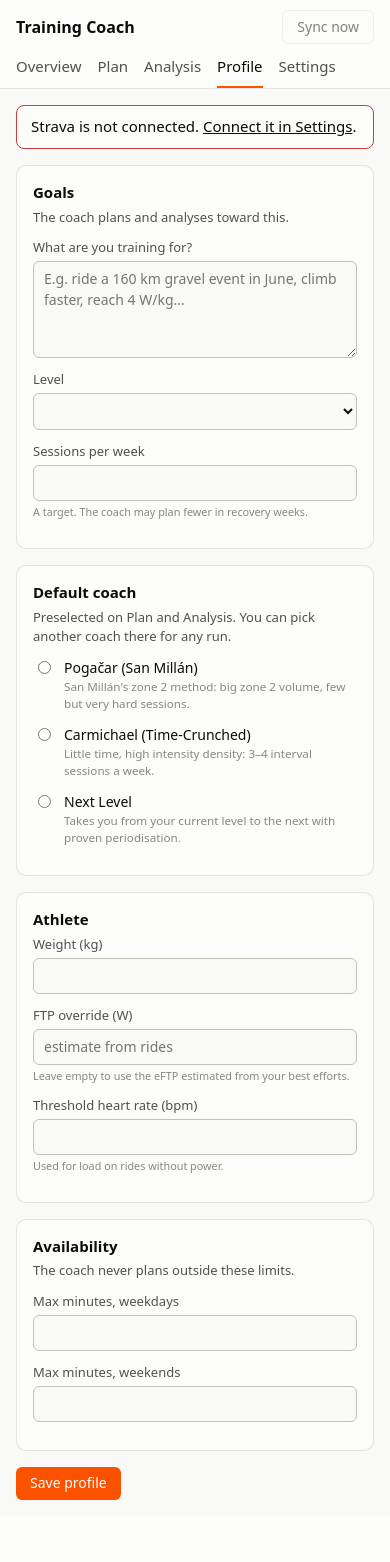
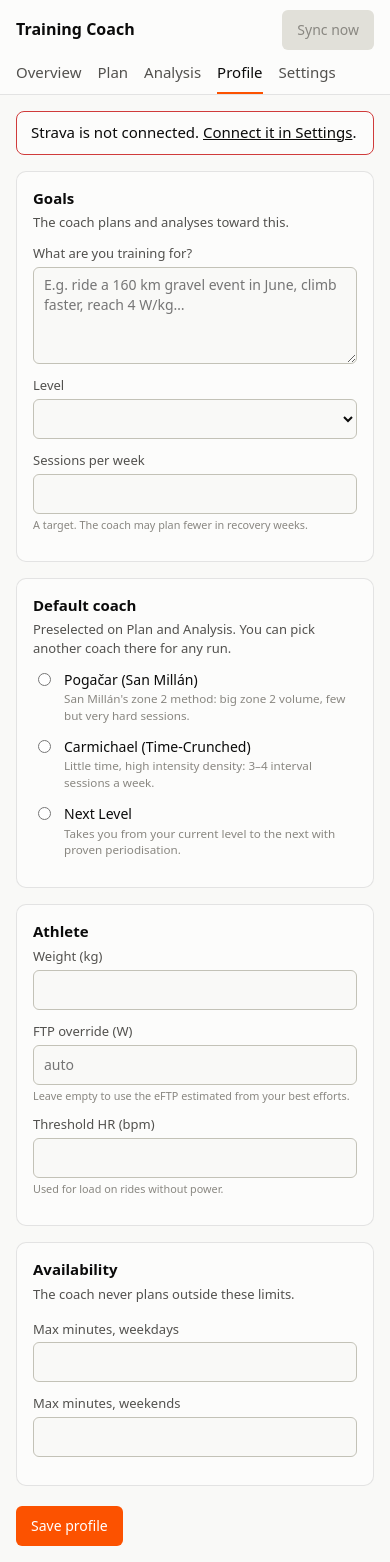
Before and after one commit to johanlasses/training-coach, a FastAPI app: template training_coach/app/templates/profile.html in a window 390 px wide. Before the commit the page ends 1500 px from the top, so only its background shows below. Run offline with FastAPI, Linux system fonts and the light colour scheme; the template is opened without the code that fills it, so the values that code supplies are empty; parts of the project's set-up code (start-up, migrations or seed data) failed here and were passed over; some libraries are stand-ins or nearby versions.

Commit message:
Fix Strava 429 sync failures, consistent desktop layout (0.3.1)
- Strava: respect the daily read limit too. Backfill stops short of it so new rides can still
  be listed, a 429 pauses Strava calls until the limit resets, and a rate-limited sync shows a
  note instead of "Sync failed".
- Layout: buttons and inputs share one height (larger on phones); filled orange only for the
  main action; grey disabled buttons; Profile and Settings flow into two columns on wide
  screens; the header no longer wraps at Home Assistant width; inline styles moved to CSS.
- tools/mobile_check.py: --desktop and --width=N for browser-size screenshots.

Co-Authored-By: Claude Opus 5.5 <noreply@anthropic.com>

```diff
--- a/training_coach/app/main.py
+++ b/training_coach/app/main.py
@@ -3,6 +3,7 @@ from __future__ import annotations
 
 import asyncio
 import logging
+import time
 from contextlib import asynccontextmanager
 from datetime import date, datetime, timedelta, timezone
 from pathlib import Path
@@ -268,7 +269,12 @@ async def analysis_view(request: Request, id: int | None = None):
 
 @app.post("/sync")
 async def sync_now(request: Request):
-    request.app.state.st.start_job("sync", request.app.state.st.do_sync())
+    st: State = request.app.state.st
+    if st.strava.paused_until > time.time():
+        until = datetime.fromtimestamp(st.strava.paused_until, timezone.utc).strftime("%H:%M")
+        st.flash = ("ok", f"Strava's rate limit was reached. Sync resumes on its own at {until} UTC.")
+        return back(request, "/")
+    st.start_job("sync", st.do_sync())
     return back(request, "/")
 
 
--- a/training_coach/app/static/app.css
+++ b/training_coach/app/static/app.css
@@ -19,6 +19,9 @@
   --critical: #d03b3b;
   --success-text: #006300;
   --accent: #fc5200; /* Strava-ish orange for buttons only, never data */
+  --control-h: 32px;  /* buttons and inputs share one height so they line up in rows */
+  --radius: 10px;
+  --radius-sm: 6px;
 }
 @media (prefers-color-scheme: dark) {
   :root {
@@ -50,22 +53,37 @@ body {
 }
 a { color: inherit; }
 header {
-  display: flex; align-items: center; gap: 24px; flex-wrap: wrap;
+  display: flex; align-items: center; gap: 24px;
   padding: 12px 24px; border-bottom: 1px solid var(--border); background: var(--surface-1);
 }
-header h1 { font-size: 18px; margin: 0; }
+header h1 { font-size: 18px; margin: 0; flex: none; }
+nav { flex: none; }
 nav a { text-decoration: none; color: var(--text-secondary); margin-right: 16px; padding: 4px 0; }
 nav a.active { color: var(--text-primary); border-bottom: 2px solid var(--accent); }
-.status { margin-left: auto; color: var(--text-muted); font-size: 13px; display: flex; gap: 12px; align-items: center; }
+.status { margin-left: auto; color: var(--text-muted); font-size: 13px; display: flex; gap: 12px; align-items: center;
+  flex: 1 1 0; min-width: 0; justify-content: flex-end; }
+.status > span { min-width: 0; overflow: hidden; text-overflow: ellipsis; white-space: nowrap; }  /* full text in title */
 main { max-width: 1280px; margin: 0 auto; padding: 24px; }
+/* One filled (primary) action per card or page; everything else is .secondary. */
 button, .btn {
-  font: inherit; font-size: 14px; border: 0; border-radius: 6px; padding: 6px 14px; cursor: pointer;
-  background: var(--accent); color: #fff; text-decoration: none; display: inline-block;
+  font: inherit; font-size: 13px; font-weight: 500; line-height: 1; height: var(--control-h); padding: 0 12px;
+  display: inline-flex; align-items: center; justify-content: center; gap: 6px; white-space: nowrap;
+  border: 1px solid transparent; border-radius: var(--radius-sm); cursor: pointer; text-decoration: none;
+  background: var(--accent); color: #fff;
 }
-button.secondary, .btn.secondary { background: transparent; color: var(--text-primary); border: 1px solid var(--border); }
-button:disabled { opacity: .5; cursor: default; }
+button:hover:not(:disabled), .btn:hover { filter: brightness(1.08); }
+button.secondary, .btn.secondary { background: transparent; color: var(--text-primary); border-color: var(--axis); }
+button.secondary:hover:not(:disabled), .btn.secondary:hover { filter: none; background: var(--grid); }
+button:disabled { background: var(--grid); color: var(--text-muted); border-color: transparent; cursor: default; }
+form { margin: 0; }
 .notice { padding: 10px 14px; border-radius: 8px; border: 1px solid var(--border); background: var(--surface-1); margin-bottom: 16px; }
 .notice.error { border-color: var(--critical); }
+.notice.in-card { margin: 12px 0 0; }
+.notice ul { margin: 4px 0 0; }
+.flush { margin: 0; }
+.footnote { font-size: 13px; color: var(--text-muted); margin-top: 16px; }
+.section-title { font-size: 15px; margin: 0 0 12px; }
+.page-title { margin: 0; }
 .muted { color: var(--text-muted); }
 .secondary-text { color: var(--text-secondary); }
 
@@ -89,6 +107,7 @@ button:disabled { opacity: .5; cursor: default; }
 .card { background: var(--surface-1); border: 1px solid var(--border); border-radius: 10px; padding: 16px; margin-bottom: 16px; }
 .card h2 { font-size: 15px; margin: 0 0 4px; }
 .card .caption { font-size: 13px; color: var(--text-secondary); margin: 0 0 12px; }
+.card-head { display: flex; gap: 12px; align-items: flex-start; justify-content: space-between; }
 .chart-box { position: relative; height: 220px; }
 .chart-box.short { height: 140px; }
 details.data { margin-top: 8px; font-size: 13px; color: var(--text-secondary); }
@@ -115,6 +134,8 @@ details.data th:first-child, details.data td:first-child { text-align: left; }
 .day h3 { margin: 0 0 4px; font-size: 16px; }
 .day .date { font-weight: 600; }
 .day .facts { font-size: 13px; color: var(--text-secondary); overflow-wrap: anywhere; }
+.day p { margin: 6px 0 0; }
+.day .pill-row { margin-top: 6px; }
 .zwift-send { margin: 0 0 8px; }
 .workout-svg { width: 100%; height: 64px; margin-top: 8px; display: block; border-bottom: 1px solid var(--axis); }
 .workout-svg .ftp-line { stroke: var(--text-muted); stroke-dasharray: 3 3; stroke-width: 1; vector-effect: non-scaling-stroke; }
@@ -133,17 +154,24 @@ details.data th:first-child, details.data td:first-child { text-align: left; }
 
 table.zones { width: 100%; border-collapse: collapse; font-size: 13px; font-variant-numeric: tabular-nums; }
 table.zones td { padding: 3px 6px 3px 0; }
+table.zones td.zone-name { width: 130px; }
+table.zones td.num { width: 90px; text-align: right; white-space: nowrap; }
 .zbar { height: 10px; border-radius: 0 4px 4px 0; background: var(--series-1); min-width: 2px; }
 
-.form-page { max-width: 820px; }
+/* Form pages flow their cards into two columns when there's room, one on phones. */
+.form-cols { columns: 2 400px; column-gap: 16px; }
+.form-cols > .card { break-inside: avoid; }
+.form-cols > .span-all, .form-actions { column-span: all; }
+.form-actions { padding-top: 4px; }
 .form-page label { display: block; font-size: 13px; color: var(--text-secondary); margin-bottom: 12px; }
 .form-page label small { display: block; color: var(--text-muted); margin-top: 3px; }
 .form-page label.inline { display: inline-flex; gap: 6px; align-items: center; margin: 0 14px 12px 0; color: var(--text-primary); font-size: 14px; }
 .form-page input:not([type=checkbox], [type=radio]), .form-page textarea, .form-page select, .coach-pick select {
-  display: block; width: 100%; margin-top: 4px; font: inherit; font-size: 14px; padding: 7px 10px; border-radius: 6px;
+  display: block; width: 100%; margin-top: 4px; font: inherit; font-size: 14px; height: var(--control-h); padding: 0 10px;
+  border-radius: var(--radius-sm);
   border: 1px solid var(--axis); background: var(--page); color: var(--text-primary);
 }
-.form-page textarea { resize: vertical; min-height: 96px; }
+.form-page textarea { resize: vertical; min-height: 96px; height: auto; padding: 7px 10px; }
 .form-page input:disabled { opacity: .5; }
 .form-page label.choice { display: flex; gap: 10px; align-items: flex-start; color: var(--text-primary); font-size: 14px; }
 .form-page label.choice input { margin-top: 3px; }
@@ -158,17 +186,21 @@ table.zones td { padding: 3px 6px 3px 0; }
 .form-page .row { display: flex; gap: 12px; align-items: center; }
 .form-page .row input { margin-top: 0; }
 .form-page .grid2 { display: grid; grid-template-columns: 1fr 1fr; gap: 0 16px; }
-.form-page .grid3 { display: grid; grid-template-columns: repeat(3, minmax(0, 1fr)); gap: 0 16px; }
-@media (max-width: 700px) { .form-page .grid2, .form-page .grid3 { grid-template-columns: 1fr; } }
+.form-page .grid2.wide-first { grid-template-columns: 2fr 1fr; }
+.form-page .grid3 { display: grid; grid-template-columns: repeat(auto-fit, minmax(130px, 1fr)); gap: 0 16px; }
+.form-page .days { display: flex; flex-wrap: wrap; gap: 0 12px; margin-bottom: 4px; }
+.form-page .days label.inline { margin-right: 0; }
+@media (max-width: 700px) { .form-page .grid2, .form-page .grid2.wide-first, .form-page .grid3 { grid-template-columns: 1fr; } }
 .steps-list { padding-left: 20px; margin: 0; }
 .steps-list li { margin-bottom: 18px; }
 .steps-list li.disabled { opacity: .55; }
 .steps-list p { margin: 0 0 8px; }
-button, .btn { white-space: nowrap; }
 
 /* Phones */
 @media (max-width: 700px) {
-  header { padding: 10px 16px 0; gap: 4px 12px; }
+  :root { --control-h: 40px; }  /* finger-sized tap targets */
+  button, .btn { font-size: 14px; padding: 0 14px; }
+  header { padding: 10px 16px 0; gap: 4px 12px; flex-wrap: wrap; }
   header h1 { font-size: 16px; }
   .status { order: 2; }
   .status > span { display: none; }  /* sync time doesn't fit; the button stays */
--- a/training_coach/app/templates/activity.html
+++ b/training_coach/app/templates/activity.html
@@ -3,7 +3,7 @@
 {% set page = 'home' %}
 {% block content %}
 <p><a href="{{ base }}/">← Overview</a></p>
-<h2 style="margin:0">{{ a.name }}</h2>
+<h2 class="page-title">{{ a.name }}</h2>
 <p class="muted">{{ ride_type(a) }} · {{ a.start_date_local[:10] }} {{ a.start_date_local[11:16] }} ·
   <a href="https://www.strava.com/activities/{{ a.id }}" target="_blank" rel="noopener">Open on Strava</a></p>
 
@@ -43,9 +43,9 @@
   {% set zmax = (zones | map(attribute=1) | max) or 1 %}
   <table class="zones">
   {% for name, secs in zones %}
-    <tr><td style="width:130px">{{ name }}</td>
+    <tr><td class="zone-name">{{ name }}</td>
         <td><div class="zbar" data-zone="{{ loop.index0 }}" style="width: {{ (secs / zmax * 100) | round(1) }}%"></div></td>
-        <td style="width:70px; text-align:right">{{ secs | duration }}</td></tr>
+        <td class="num">{{ secs | duration }}</td></tr>
   {% endfor %}
   </table>
 </div>
--- a/training_coach/app/templates/analysis.html
+++ b/training_coach/app/templates/analysis.html
@@ -19,13 +19,13 @@
     {% if not ai_ok %}<div class="notice error">Add your Claude API key in <a href="{{ base }}/settings">Settings</a> to enable analysis.</div>{% endif %}
     {% if a %}
       <div class="report">{{ html | safe }}</div>
-      <p class="muted" style="font-size:13px">Written by {{ a.model }}</p>
+      <p class="footnote">Written by {{ a.model }}</p>
     {% else %}
-      <div class="card"><p style="margin:0">No analysis yet. Pick a coach and run one.</p></div>
+      <div class="card"><p class="flush">No analysis yet. Pick a coach and run one.</p></div>
     {% endif %}
   </section>
   <aside class="history">
-    <h2 style="font-size:15px; margin:0 0 8px">History</h2>
+    <h2 class="section-title">History</h2>
     {% for h in history %}
       <a href="{{ base }}/analysis?id={{ h.id }}" class="{{ 'active' if a and a.id == h.id }}">{{ h.created_at[:10] }} · {{ h.coach | coach_name }}</a>
     {% else %}<p class="muted">—</p>{% endfor %}
--- a/training_coach/app/templates/base.html
+++ b/training_coach/app/templates/base.html
@@ -21,7 +21,7 @@
   <div class="status">
     {% if jobs.sync and jobs.sync.running %}<span>Syncing…</span>
     {% elif last_sync %}<span title="{{ last_sync.listed }} rides listed, {{ last_sync.pending_streams }} awaiting power data">
-      Synced {{ last_sync.at[:16] | replace('T', ' ') }} UTC{% if last_sync.pending_streams %} · {{ last_sync.pending_streams }} rides still loading{% endif %}</span>
+      Synced {{ last_sync.at[:16] | replace('T', ' ') }} UTC{% if last_sync.rate_limited %} · {{ last_sync.rate_limited }}{% elif last_sync.pending_streams %} · {{ last_sync.pending_streams }} rides still loading{% endif %}</span>
     {% endif %}
     <form method="post" action="{{ base }}/sync"><button class="secondary" {{ 'disabled' if not strava_ok or (jobs.sync and jobs.sync.running) }}>Sync now</button></form>
   </div>
--- a/training_coach/app/templates/home.html
+++ b/training_coach/app/templates/home.html
@@ -68,9 +68,9 @@
       {% set zmax = (d.zones28 | map(attribute='hours') | max) or 1 %}
       <table class="zones">
       {% for z in d.zones28 %}
-        <tr><td style="width:130px">{{ z.zone }}</td>
+        <tr><td class="zone-name">{{ z.zone }}</td>
             <td><div class="zbar" data-zone="{{ loop.index0 }}" style="width: {{ (z.hours / zmax * 100) | round(1) }}%"></div></td>
-            <td style="width:90px; text-align:right">{{ z.hours }} h · {{ z.pct }}%</td></tr>
+            <td class="num">{{ z.hours }} h · {{ z.pct }}%</td></tr>
       {% endfor %}
       </table>
     </div>
@@ -78,7 +78,7 @@
   </section>
 
   <section>
-    <h2 style="font-size:15px; margin: 0 0 12px">Recent rides</h2>
+    <h2 class="section-title">Recent rides</h2>
     {% for a in feed %}
     <a class="feed-item" href="{{ base }}/activity/{{ a.id }}">
       <div class="feed-head">
--- a/training_coach/app/templates/profile.html
+++ b/training_coach/app/templates/profile.html
@@ -2,12 +2,12 @@
 {% set page = 'profile' %}
 {% block content %}
 <div class="form-page">
-<form method="post" action="{{ base }}/profile">
+<form method="post" action="{{ base }}/profile" class="form-cols">
 <section class="card">
   <h2>Goals</h2>
   <p class="caption">The coach plans and analyses toward this.</p>
   <label>What are you training for? <textarea name="goals" rows="4" placeholder="E.g. ride a 160 km gravel event in June, climb faster, reach 4 W/kg…">{{ cfg.goals }}</textarea></label>
-  <div class="grid2">
+  <div class="grid2 wide-first">
     <label>Level <select name="athlete_level">
       {% for key, (name, hint) in levels.items() %}
       <option value="{{ key }}" {{ 'selected' if key == cfg.athlete_level }}>{{ name }} · {{ hint }}</option>
@@ -31,9 +31,9 @@
   <h2>Athlete</h2>
   <div class="grid3">
     <label>Weight (kg) <input name="weight_kg" value="{{ cfg.weight_kg }}" inputmode="decimal"></label>
-    <label>FTP override (W) <input name="ftp_override" value="{{ cfg.ftp_override or '' }}" inputmode="numeric" placeholder="estimate from rides">
+    <label>FTP override (W) <input name="ftp_override" value="{{ cfg.ftp_override or '' }}" inputmode="numeric" placeholder="auto">
       <small>Leave empty to use the eFTP estimated from your best efforts.</small></label>
-    <label>Threshold heart rate (bpm) <input name="lthr" value="{{ cfg.lthr }}" inputmode="numeric">
+    <label>Threshold HR (bpm) <input name="lthr" value="{{ cfg.lthr }}" inputmode="numeric">
       <small>Used for load on rides without power.</small></label>
   </div>
 </section>
@@ -47,12 +47,12 @@
     <label class="inline"><input type="checkbox" name="available_days" value="{{ d }}" {{ 'checked' if d in cfg.available_days }}> {{ d | capitalize }}</label>
     {% endfor %}
   </div>
-  <div class="grid3">
+  <div class="grid2">
     <label>Max minutes, weekdays <input name="max_weekday_minutes" value="{{ cfg.max_weekday_minutes }}" inputmode="numeric"></label>
     <label>Max minutes, weekends <input name="max_weekend_minutes" value="{{ cfg.max_weekend_minutes }}" inputmode="numeric"></label>
   </div>
 </section>
-<button>Save profile</button>
+<div class="form-actions"><button>Save profile</button></div>
 </form>
 </div>
 {% endblock %}
--- a/training_coach/app/templates/settings.html
+++ b/training_coach/app/templates/settings.html
@@ -1,7 +1,7 @@
 {% extends "base.html" %}
 {% set page = 'settings' %}
 {% block content %}
-<div class="form-page">
+<div class="form-page form-cols">
 
 <section class="card">
   <h2>Claude (AI coach and analysis)</h2>
@@ -37,7 +37,7 @@
           <label>Client secret <input type="password" name="strava_client_secret" autocomplete="off"
                  placeholder="{{ '•••••••• stored — leave blank to keep' if has_secret.strava_client_secret else '' }}"></label>
         </div>
-        <button>Save</button>
+        <button class="secondary">Save</button>
       </form>
     </li>
     <li class="{{ 'disabled' if not strava_app }}">
@@ -88,7 +88,7 @@
   </form>
 </section>
 
-<p class="muted" style="font-size:13px; margin-top:24px">Keys and tokens are stored in this add-on's private data folder and are
+<p class="footnote span-all">Keys and tokens are stored in this add-on's private data folder and are
   included in Home Assistant backups. They are never shown again after saving.</p>
 </div>
 {% endblock %}
```
Also changed, not shown: tests/test_sync.py (+50 -0 lines), tools/mobile_check.py (+12 -4 lines), training_coach/app/strava.py (+37 -8 lines), training_coach/app/sync.py (+9 -2 lines), training_coach/app/templates/plan.html (+19 -18 lines), 1 other file.
